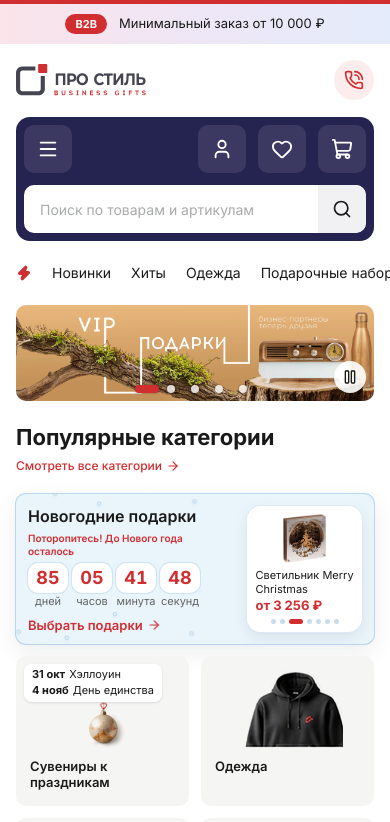
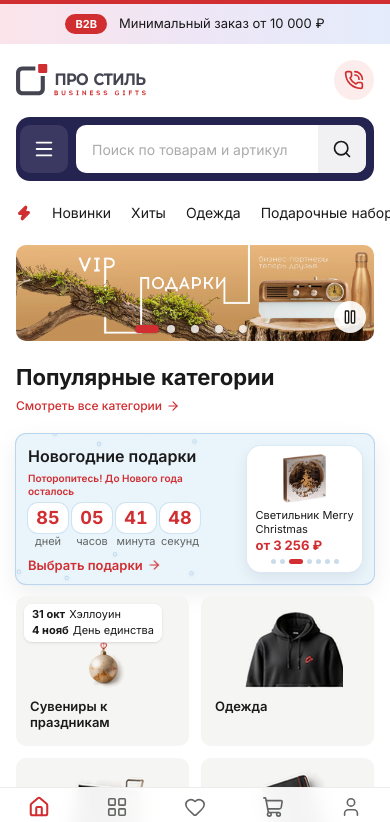
Before and after one commit to lemnity/prost, a Next.js app: page / in a window 390 px wide. Shown: the top 822 px of the page. Built offline with nearby package versions, Linux system fonts and the light colour scheme.

Commit message:
feat(mobile): single-row search bar, bottom tab bar, two-column footer links; cart badge counts positions

```diff
--- a/src/app/layout.tsx
+++ b/src/app/layout.tsx
@@ -3,6 +3,7 @@ import { Inter } from "next/font/google";
 import "./globals.css";
 import { SiteHeader } from "@/components/layout/site-header";
 import { SiteFooter } from "@/components/layout/site-footer";
+import { MobileTabBar } from "@/components/layout/mobile-tab-bar";
 import { PageLoader } from "@/components/layout/page-loader";
 import { NavigationLoader } from "@/components/layout/navigation-loader";
 
@@ -21,7 +22,7 @@ export default function RootLayout({ children }: LayoutProps<"/">) {
   return (
     <html lang="ru" className={inter.variable}>
       <body
-        className="min-h-screen font-sans"
+        className="min-h-screen pb-[calc(3.5rem+env(safe-area-inset-bottom))] font-sans md:pb-0"
         suppressHydrationWarning
       >
         <PageLoader />
@@ -29,6 +30,7 @@ export default function RootLayout({ children }: LayoutProps<"/">) {
         <SiteHeader />
         {children}
         <SiteFooter />
+        <MobileTabBar />
       </body>
     </html>
   );
--- a/src/components/cart/cart-badge.tsx
+++ b/src/components/cart/cart-badge.tsx
@@ -18,13 +18,15 @@ const popOutline = `${popBase} h-10 border border-line bg-white text-ink hover:b
 export function CartLink({ className }: { className: string }) {
   const items = useCart();
   const n = cartCount(items);
+  // В бейдже — число позиций: при оптовых количествах сумма штук всегда «99+».
+  const positions = items.length;
   const total = cartTotal(items);
   const reached = total >= MIN_ORDER;
   const [open, setOpen] = useState(false);
   const wrap = useRef<HTMLDivElement>(null);
 
   const label = n
-    ? `Корзина, ${n} ${plural("item", n)}, на сумму ${formatPriceValue(total)}. ${
+    ? `Корзина, ${positions} ${plural("item", positions)}, на сумму ${formatPriceValue(total)}. ${
         reached ? "Минимальная сумма заказа набрана" : minOrderHint(total)
       }`
     : "Корзина";
@@ -49,7 +51,7 @@ export function CartLink({ className }: { className: string }) {
               aria-hidden="true"
               className="absolute -right-3 -top-3 grid h-[18px] min-w-[18px] place-items-center rounded-full bg-brand px-1 text-[11px] font-bold leading-none text-white"
             >
-              {n > 99 ? "99+" : n}
+              {positions > 99 ? "99+" : positions}
             </span>
           ) : null}
         </span>
--- /dev/null
+++ b/src/components/layout/mobile-tab-bar.tsx
@@ -0,0 +1,65 @@
+"use client";
+
+import Link from "next/link";
+import { usePathname } from "next/navigation";
+import { Heart, House, LayoutGrid, ShoppingCart, User } from "lucide-react";
+import { useCart } from "@/lib/cart/use-cart";
+import { useFavorites } from "@/lib/favorites/use-favorites";
+import { FAVORITES_HREF } from "@/lib/favorites/store";
+import { useSession } from "@/lib/account/use-account";
+
+/** Нижняя панель навигации на телефоне (как в мобильных магазинах). */
+export function MobileTabBar() {
+  const path = usePathname();
+  const cart = useCart().length;
+  const favs = useFavorites().length;
+  const session = useSession();
+
+  const tabs = [
+    { href: "/", label: "Главная", Icon: House, on: path === "/" },
+    { href: "/catalog", label: "Каталог", Icon: LayoutGrid, on: path.startsWith("/catalog") },
+    { href: FAVORITES_HREF, label: "Избранное", Icon: Heart, on: path.startsWith(FAVORITES_HREF), badge: favs },
+    { href: "/cart", label: "Корзина", Icon: ShoppingCart, on: path === "/cart" || path === "/checkout" || path === "/account/cart", badge: cart },
+    {
+      href: session ? "/account" : "/account/login",
+      label: "Кабинет",
+      Icon: User,
+      on: path.startsWith("/account") && !path.startsWith(FAVORITES_HREF) && path !== "/account/cart",
+      dot: !!session,
+    },
+  ];
+
+  return (
+    <nav
+      aria-label="Быстрая навигация"
+      className="fixed inset-x-0 bottom-0 z-40 border-t border-line bg-white/95 pb-[env(safe-area-inset-bottom)] backdrop-blur md:hidden"
+    >
+      <ul className="grid grid-cols-5">
+        {tabs.map(({ href, label, Icon, on, badge, dot }) => (
+          <li key={label}>
+            <Link
+              href={href}
+              aria-current={on ? "page" : undefined}
+              aria-label={badge ? `${label}: ${badge}` : label}
+              className={`flex h-14 flex-col items-center justify-center gap-0.5 text-[11px] font-medium ${on ? "text-brand" : "text-muted"}`}
+            >
+              <span className="relative">
+                <Icon size={22} strokeWidth={on ? 2.25 : 1.75} aria-hidden="true" />
+                {badge ? (
+                  <span
+                    aria-hidden="true"
+                    className="absolute -right-2.5 -top-1.5 grid h-4 min-w-4 place-items-center rounded-full bg-brand px-1 text-[10px] font-bold leading-none text-white"
+                  >
+                    {badge > 99 ? "99+" : badge}
+                  </span>
+                ) : null}
+                {dot ? <span aria-hidden="true" className="absolute -right-1 -top-0.5 size-2 rounded-full bg-[#3BB273] ring-2 ring-white" /> : null}
+              </span>
+              {label}
+            </Link>
+          </li>
+        ))}
+      </ul>
+    </nav>
+  );
+}
--- a/src/components/layout/site-footer.tsx
+++ b/src/components/layout/site-footer.tsx
@@ -11,8 +11,8 @@ import { legalLinks } from "@/lib/legal";
 export function SiteFooter() {
   return (
     <footer className="overflow-x-clip border-t border-line py-10">
-      <Container className="grid gap-8 sm:grid-cols-2 xl:grid-cols-[2.1fr_0.8fr_0.8fr_auto_auto] xl:gap-8">
-        <div className="sm:col-span-2 xl:col-span-1">
+      <Container className="grid grid-cols-2 gap-x-6 gap-y-8 xl:grid-cols-[2.1fr_0.8fr_0.8fr_auto_auto] xl:gap-8">
+        <div className="col-span-2 xl:col-span-1">
           <Link href="/" aria-label="ProStyle — на главную" className="inline-block">
             <BrandLogo className="h-auto w-[150px]" />
           </Link>
@@ -33,7 +33,7 @@ export function SiteFooter() {
             ))}
           </ul>
         ))}
-        <ul className="flex flex-col gap-2.5 text-[13px] whitespace-nowrap sm:col-span-2 xl:col-span-1 xl:border-l xl:border-line xl:pl-10">
+        <ul className="flex flex-col gap-2.5 text-[13px] col-span-2 sm:whitespace-nowrap xl:col-span-1 xl:border-l xl:border-line xl:pl-10">
           <li className="flex items-start gap-2 text-muted">
             <MapPin size={14} className="mt-0.5 shrink-0 text-brand" aria-hidden />
             {site.address}
@@ -50,7 +50,7 @@ export function SiteFooter() {
             </a>
           </li>
         </ul>
-        <SocialLinks size={32} className="items-start gap-3 sm:col-span-2 xl:col-span-1" />
+        <SocialLinks size={32} className="col-span-2 items-start gap-3 xl:col-span-1" />
       </Container>
       <Container className="mt-8">
         <div className="flex flex-col gap-4 border-t border-line pt-5 text-xs lg:flex-row lg:items-start lg:justify-between">
--- a/src/components/layout/site-header.tsx
+++ b/src/components/layout/site-header.tsx
@@ -100,7 +100,7 @@ export function SiteHeader() {
     </header>
     <StickyBar>
       <Container>
-        <div className="relative flex flex-wrap items-center gap-3 rounded-[14px] bg-navy p-2 md:flex-nowrap [&_a:focus-visible]:outline-white">
+        <div className="relative flex items-center gap-2 rounded-[14px] bg-navy p-2 md:gap-3 [&_a:focus-visible]:outline-white">
           <Link
             href="/"
             aria-label="ProStyle — на главную"
@@ -115,7 +115,7 @@ export function SiteHeader() {
           <form
             action="/search"
             role="search"
-            className="order-last flex h-12 min-w-0 w-full items-center overflow-hidden rounded-[10px] bg-white focus-within:outline-2 focus-within:-outline-offset-2 focus-within:outline-ink md:order-none md:w-auto md:flex-1"
+            className="flex h-12 min-w-0 flex-1 items-center overflow-hidden rounded-[10px] bg-white focus-within:outline-2 focus-within:-outline-offset-2 focus-within:outline-ink"
           >
             <input
               type="search"
@@ -132,7 +132,7 @@ export function SiteHeader() {
               <Search size={20} aria-hidden />
             </button>
           </form>
-          <ul className="ml-auto flex items-center gap-3 md:ml-0">
+          <ul className="hidden items-center gap-3 md:flex">
             {actions.map(({ label, href, Icon, mobile, tip }) => (
               <li key={href} className={`${mobile ? "" : "hidden md:block"} ${tip ? "group relative" : ""}`}>
                 {href === FAVORITES_HREF ? (
```
